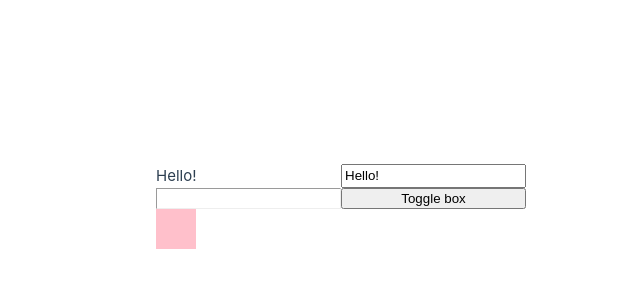
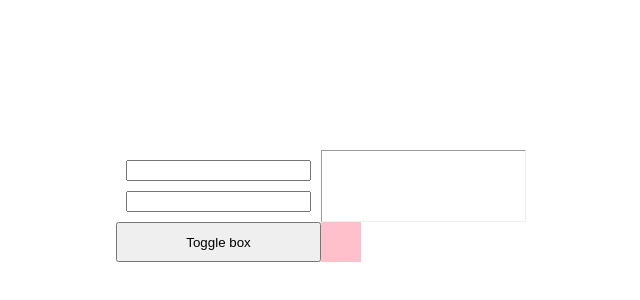
Before and after one commit to gosikxo/vue-project, a Vue app: page / in a window 1280 px wide. Shown: the part 194-494 px from the top of the page, without its empty margins (82-722 px from the left). Built offline with nearby package versions, Linux system fonts and the light colour scheme.

Commit message:
Add login form component

```diff
--- a/src/App.vue
+++ b/src/App.vue
@@ -1,8 +1,13 @@
 <script>
 import { reactive } from 'vue'
+import LoginForm from './components/LoginForm.vue'
 
 export default {
+  components: {
+    LoginForm: LoginForm
+  },
   setup() {
+
     const state = reactive({ isVisible: true, greeting: "Hello!" })
 
     function toggleBox() {
@@ -23,8 +28,7 @@ export default {
 
 <template>
   <div id="app" v-cloak>
-    {{state.greeting}}
-    <input @keyup.enter="greet" v-model="state.greeting" />
+    <LoginForm />
     <hr />
     <button @click="toggleBox">Toggle box</button>
     <div v-if="state.isVisible" class="box"></div>
--- /dev/null
+++ b/src/components/LoginForm.vue
@@ -0,0 +1,17 @@
+<script setup>
+
+</script>
+
+<template>
+    <div>
+        <input type="email">
+        <input type="password">
+    </div>
+</template>
+
+<style>
+input {
+    margin: 10px;
+    display: block;
+}
+</style>
```
